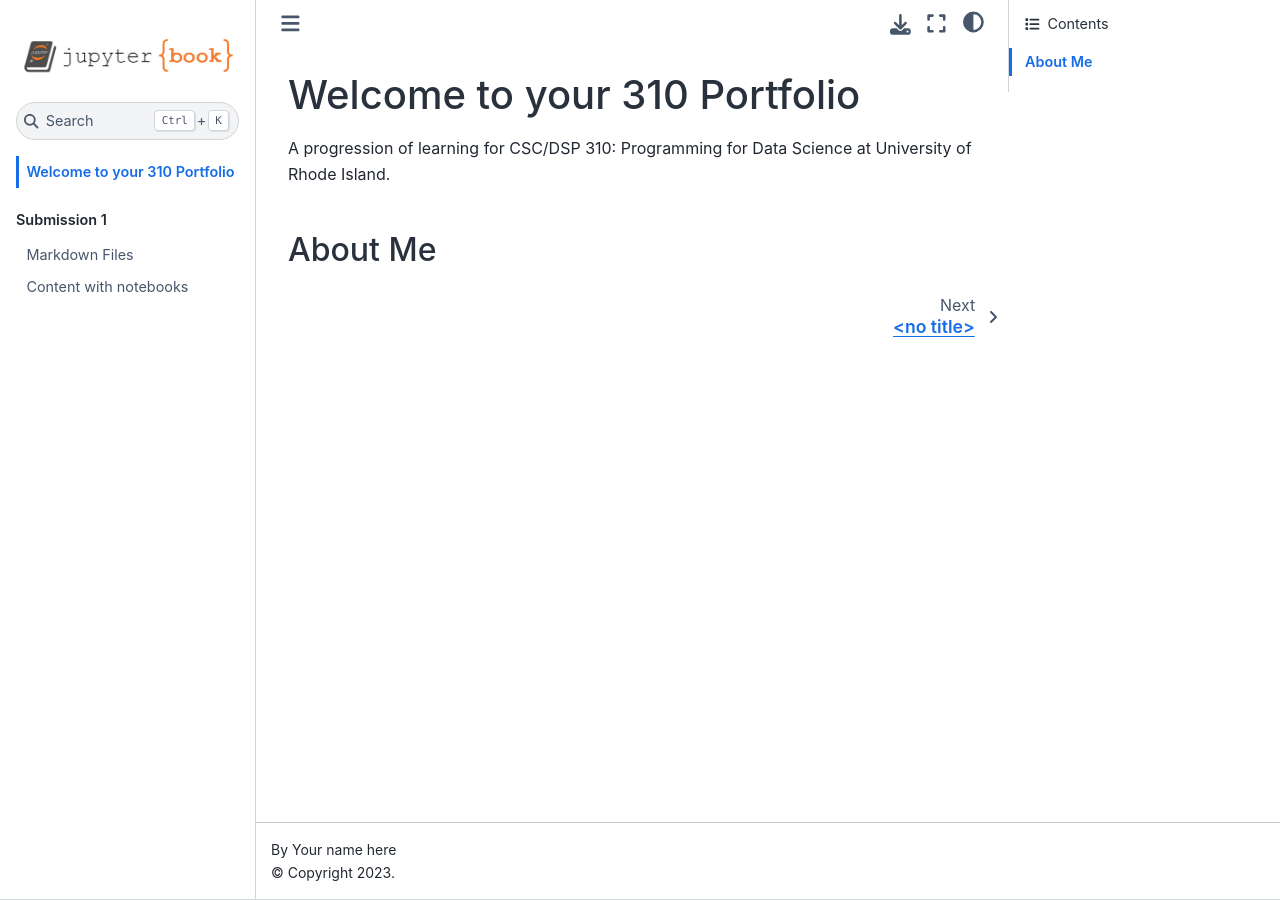
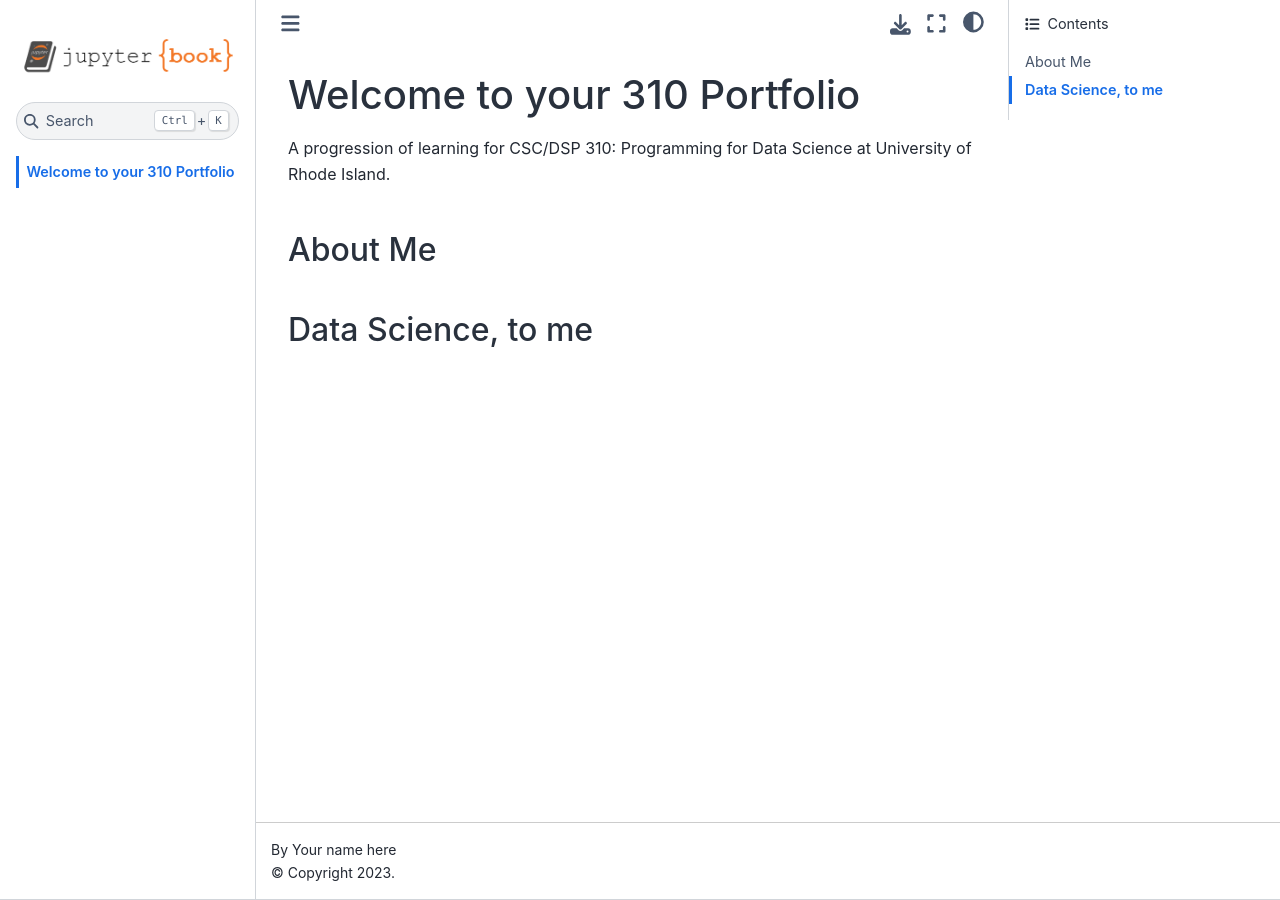
Before and after one commit to rhodyprog4ds/portfolio-example, a Jupyter Book: the page built from intro.md, in a window 1280 px wide. Built offline with Jupyter Book 1.0.4 settings and Sphinx 7.4.7 and the Sphinx Book theme 1.1.4, drawn with Linux system fonts in a browser that asks for light colours; some of the changed lines change nothing that is shown.

Commit message:
prep for assigment 1

```diff
--- a/_toc.yml
+++ b/_toc.yml
@@ -1,10 +1,10 @@
 - file: intro
 
 
-- part: Submission 1
-  chapters:
-    - file: submission_1_intro
-    - file: markdown
-    - file: notebooks
+# - part: Submission 1
+#   chapters:
+#     - file: submission_1_intro
+#     - file: markdown
+#     - file: notebooks
 
 # - url: https://yoururl.com
--- a/intro.md
+++ b/intro.md
@@ -7,3 +7,8 @@ at University of Rhode Island.
 
 About Me
 ---------
+
+
+
+Data Science, to me
+--------------------
```
